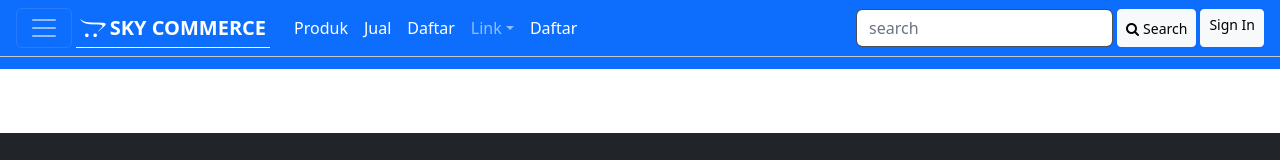
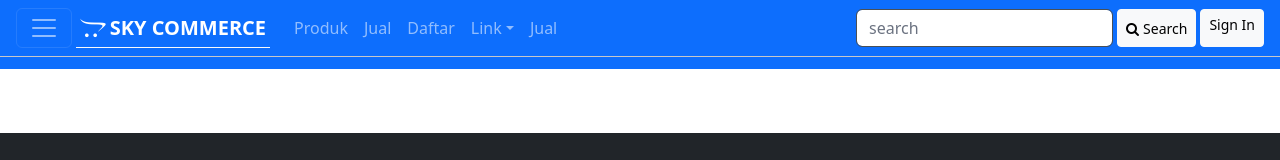
Before and after one commit to afgafer12/pzn-react, a React (Vite) app: page /dashboard in a window 1280 px wide. Shown: the top 160 px of the page. Built offline with nearby package versions, Linux system fonts and the light colour scheme.

Commit message:
perbaikan dashboard nav link

```diff
--- a/src/components/DashboardLayout.jsx
+++ b/src/components/DashboardLayout.jsx
@@ -1,6 +1,6 @@
 import React, { useState } from 'react';
 import {Link, Outlet} from "react-router";
-// import Button from 'react-bootstrap/Button';
+import Button from 'react-bootstrap/Button';
 import Container from 'react-bootstrap/Container';
 import Form from 'react-bootstrap/Form';
 import Nav from 'react-bootstrap/Nav';
@@ -17,20 +17,24 @@ export default function DashboardLayout() {
   let navBar = <>
     <Navbar expand="lg" className="" bg="primary" data-bs-theme="dark" sticky="top">
       <Container fluid>
-        <button type="button" onClick={() => setVisible(true)} class="navbar-toggler-side-bar mx-1" style={{visibility: "visible"}}>
-          <span class="navbar-toggler-icon"></span>
+        <button type="button" onClick={() => setVisible(true)} className="navbar-toggler-side-bar mx-1" style={{visibility: "visible"}}>
+          <span className="navbar-toggler-icon"></span>
         </button>
-        <Navbar.Brand href="#" className="text-uppercase fw-bold border-bottom border-light p-1">
+
+        {/* <Navbar.Brand href="#">Navbar scroll</Navbar.Brand>
+        <Navbar.Toggle aria-controls="navbarScroll" /> */}
+        <Navbar.Brand href="/dashboard/produk" className="text-uppercase fw-bold border-bottom border-light p-1">
           <i className={lbl.app.icon+` text-white me-1`}></i>
-          <Link to="/dashboard/produk" className="text-decoration-none text-white">
+          {lbl.app.name}
+          {/* <Link to="/dashboard/produk" className="text-decoration-none text-white">
             {lbl.app.name}
-          </Link>
+          </Link> */}
         </Navbar.Brand>
-        {/* <Navbar.Toggle aria-controls="navbarScroll" /> */}
         <Navbar.Toggle aria-controls="navbarScroll">
-        <button aria-controls="navbarScroll" type="button" aria-label="Toggle navigation" class="btn btn-link btn-sm">
           <i className="pi pi-angle-down"></i>
-        </button>
+          {/* <button aria-controls="navbarScroll" type="button" aria-label="Toggle navigation" className="btn btn-link btn-sm">
+            <i className="pi pi-angle-down"></i>
+          </button> */}
         </Navbar.Toggle>
         <Navbar.Collapse id="navbarScroll">
           <Nav
@@ -38,49 +42,48 @@ export default function DashboardLayout() {
             style={{ maxHeight: 'unset' }}
             navbarScroll
           >
-            {/* <Nav.Link href="#action1">Home</Nav.Link>
-            <Nav.Link href="#action2">Link</Nav.Link> */}
-            <Nav.Link href="#action1">
-              <Link to="/dashboard/produk">Produk</Link>
+            <Nav.Link href="/dashboard/produk">
+              Produk
+              {/* <Link to="/dashboard/produk">Produk</Link>   */}
             </Nav.Link>
-            <Nav.Link href="#jual">
-              <Link to="/dashboard/jual">Jual</Link>
+            <Nav.Link href="/dashboard/jual">
+              Jual
+              {/* <Link to="/dashboard/jual">Jual</Link>  */}
             </Nav.Link>
-            <Nav.Link href="#action2">
-              <Link to="/register">Daftar</Link>
+            <Nav.Link href="/register">
+              Daftar
+              {/* <Link to="/register">Daftar</Link>  */}
             </Nav.Link>
             <NavDropdown title="Link" id="navbarScrollingDropdown" data-bs-theme="light">
               <NavDropdown.Item href="#action3">Action</NavDropdown.Item>
-              <NavDropdown.Item href="#action4">
-                <Link to="/dashboard/produk" className="text-dark">Produk</Link>
+              <NavDropdown.Item href="/dashboard/jual/create">
+                Jual
+                {/* <Link to="/dashboard/produk" className="text-dark">Produk</Link>  */}
               </NavDropdown.Item>
               <NavDropdown.Divider />
               <NavDropdown.Item href="#action5">
                 Something else here
               </NavDropdown.Item>
             </NavDropdown>
-            <Nav.Link href="#" disabled>
-              <Link to="/register">Daftar</Link>
+            {/* <Nav.Link href="/register" disabled>
+              Daftar
+            </Nav.Link> */}
+            <Nav.Link href="/dashboard/jual/create">
+              Jual
             </Nav.Link>
           </Nav>
           <Form className="d-flex">
-            {/* <Form.Control
-              type="search"
-              placeholder="Search"
-              className="me-2"
-              aria-label="Search"
-            /> */}
             <input type="text" placeholder="search" className="form-control bg-white me-1"/>
-            {/* <Button variant="outline-success">Search</Button> */}
-            <button className={'btn btn-light btn-sm text-nowrap me-1'} type="button">
+            <button type="button" className={'btn btn-light btn-sm text-nowrap me-1'}>
               <i className="me-1 fa fa-search"></i>
               Search
             </button>
-            { !lbl.app.isLogin && <Link to="/login" className={'btn btn-light btn-sm text-nowrap me-1 '}>
+            {/* {JSON.stringify(lbl.app.isLogin)} */}
+            { !(lbl.app.isLogin || token) && <Link to="/login" className={'btn btn-light btn-sm text-nowrap me-1 '}>
               <i className={lbl.signIn.icon+``}></i>
               Sign In
             </Link>}
-            { lbl.app.isLogin && <Link to="/dashboard/users/logout" className="btn btn-light btn-sm text-nowrap me-1 ">
+            { (lbl.app.isLogin || token) && <Link to="/dashboard/users/logout" className="btn btn-light btn-sm text-nowrap me-1 ">
               <i className={lbl.signOut.icon+``}></i>
               Sign Out
             </Link>}
@@ -88,6 +91,7 @@ export default function DashboardLayout() {
         </Navbar.Collapse>
       </Container>
     </Navbar>
+
     <hr className="m-0"/>
     <div className="bg-primary" style={{height: '12px'}}></div>
     {/* <button className="btn btn-primary m-1 btn-sm" onClick={() => setVisible(true)} style={{position: "fixed", top: "72px", zIndex: 1}}>
```
